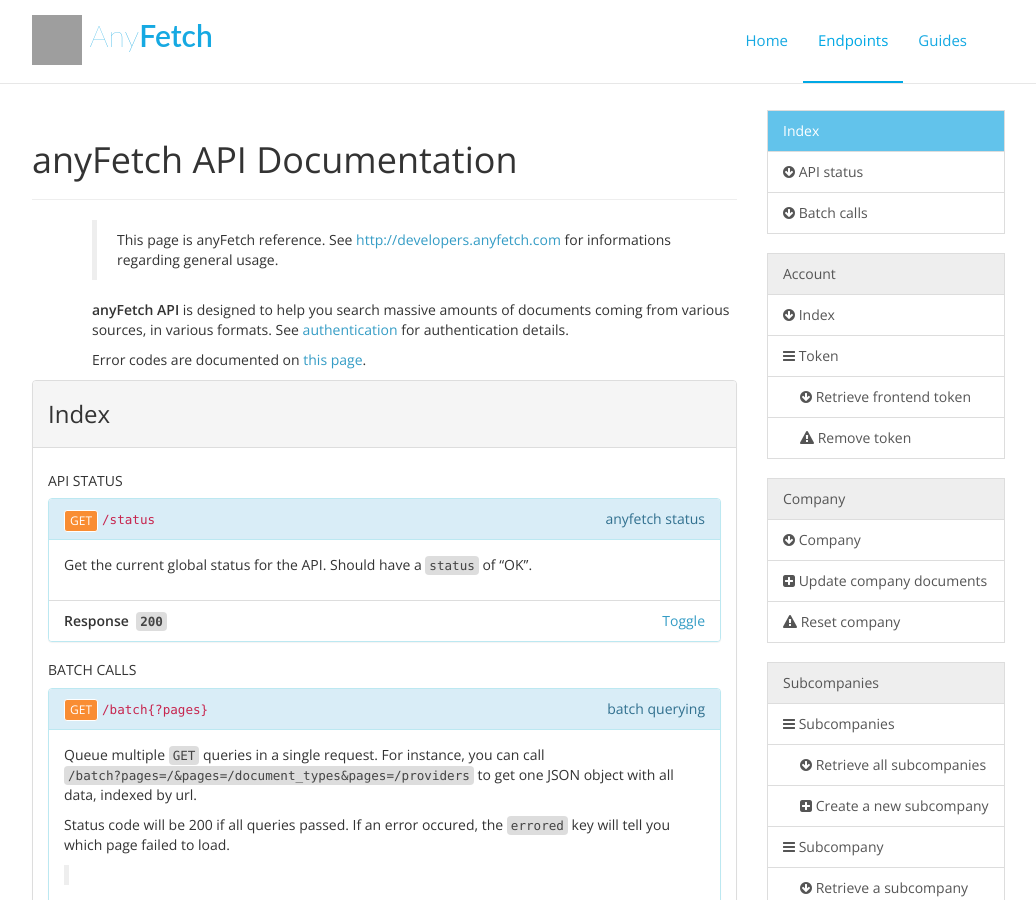
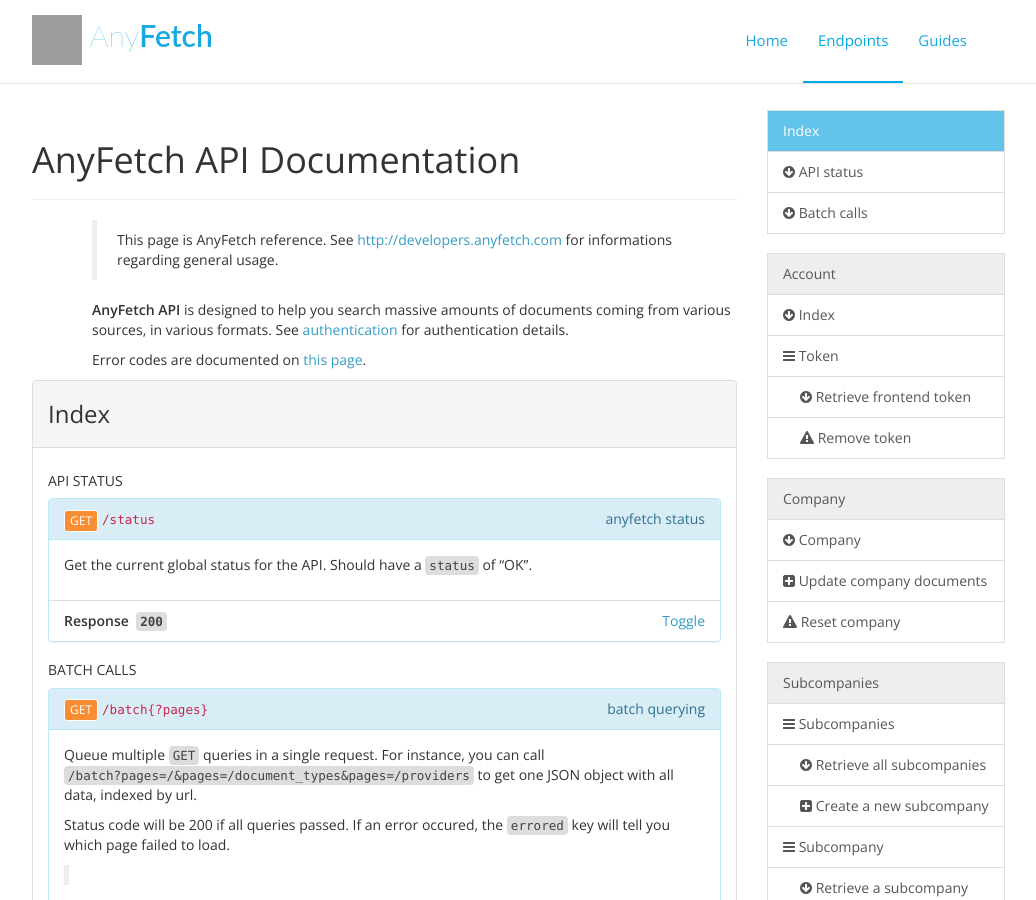
Before and after one commit to AnyFetch/developers.anyfetch.com, a Jekyll site: the page endpoints/index.html, which Jekyll copies as it is, in a window 1280 px wide and 900 px high. Shown: the whole window, without its empty margins (133-1169 px from the left). Built offline with Jekyll 4.4.1, drawn with Linux system fonts in a browser that asks for light colours; nearby versions of some CDN libraries; Markdown is read by kramdown in place of the engine named in the settings; grey boxes are pictures that could not be loaded.

Commit message:
Upper case + favico in endpoints

```diff
--- a/_layouts/aglio.jade
+++ b/_layouts/aglio.jade
@@ -8,11 +8,12 @@
     meta(name='viewport', content='width=device-width, initial-scale=1.0')
     meta(name='description', content='')
     meta(name='author', content='')
-    title anyFetch API endpoints
+    title AnyFetch API endpoints
     link(rel='stylesheet', type='text/css', href='/stylesheets/pygment_trac.css', media='screen')
     link(rel='stylesheet', type='text/css', href='/stylesheets/print.css', media='print')
-    link(rel='icon', type='image/x-icon', href='/images/favicon.ico')
     link(href='http://fonts.googleapis.com/css?family=Open+Sans:300,400,600,800', rel='stylesheet', type='text/css')
+    link(rel='icon', href='/images/favicon.ico', type='image/x-icon')
+
 
     block bootstrap-theme
         link(rel="stylesheet", href="/stylesheets/bootstrap.min.css")
--- a/endpoints/index.html
+++ b/endpoints/index.html
@@ -1,4 +1,4 @@
-<!DOCTYPE html><html lang="en"></html><head><meta charset="utf-8"><meta name="viewport" content="width=device-width, initial-scale=1.0"><meta name="description" content=""><meta name="author" content=""><title>anyFetch API endpoints</title><link rel="stylesheet" type="text/css" href="/stylesheets/pygment_trac.css" media="screen"><link rel="stylesheet" type="text/css" href="/stylesheets/print.css" media="print"><link rel="icon" type="image/x-icon" href="/images/favicon.ico"><link href="http://fonts.googleapis.com/css?family=Open+Sans:300,400,600,800" rel="stylesheet" type="text/css"><link rel="stylesheet" href="/stylesheets/bootstrap.min.css"><link rel="stylesheet" href="//netdna.bootstrapcdn.com/font-awesome/4.0.3/css/font-awesome.min.css"><link rel="stylesheet" href="//fonts.googleapis.com/css?family=Roboto:400,700|Inconsolata|Raleway:200"><style>/* Highlight.js Theme Tomorrow */
+<!DOCTYPE html><html lang="en"></html><head><meta charset="utf-8"><meta name="viewport" content="width=device-width, initial-scale=1.0"><meta name="description" content=""><meta name="author" content=""><title>AnyFetch API endpoints</title><link rel="stylesheet" type="text/css" href="/stylesheets/pygment_trac.css" media="screen"><link rel="stylesheet" type="text/css" href="/stylesheets/print.css" media="print"><link rel="icon" type="image/x-icon" href="/images/favicon.ico"><link href="http://fonts.googleapis.com/css?family=Open+Sans:300,400,600,800" rel="stylesheet" type="text/css"><link rel="stylesheet" href="/stylesheets/bootstrap.min.css"><link rel="stylesheet" href="//netdna.bootstrapcdn.com/font-awesome/4.0.3/css/font-awesome.min.css"><link rel="stylesheet" href="//fonts.googleapis.com/css?family=Roboto:400,700|Inconsolata|Raleway:200"><style>/* Highlight.js Theme Tomorrow */
 .hljs-comment,.hljs-title{color:#8e908c}.hljs-variable,.hljs-attribute,.hljs-tag,.hljs-regexp,.ruby .hljs-constant,.xml .hljs-tag .hljs-title,.xml .hljs-pi,.xml .hljs-doctype,.html .hljs-doctype,.css .hljs-id,.css .hljs-class,.css .hljs-pseudo{color:#c82829}.hljs-number,.hljs-preprocessor,.hljs-pragma,.hljs-built_in,.hljs-literal,.hljs-params,.hljs-constant{color:#f5871f}.ruby .hljs-class .hljs-title,.css .hljs-rules .hljs-attribute{color:#eab700}.hljs-string,.hljs-value,.hljs-inheritance,.hljs-header,.ruby .hljs-symbol,.xml .hljs-cdata{color:#718c00}.css .hljs-hexcolor{color:#3e999f}.hljs-function,.python .hljs-decorator,.python .hljs-title,.ruby .hljs-function .hljs-title,.ruby .hljs-title .hljs-keyword,.perl .hljs-sub,.javascript .hljs-title,.coffeescript .hljs-title{color:#4271ae}.hljs-keyword,.javascript .hljs-function{color:#8959a8}.hljs{display:block;background:white;color:#4d4d4c;padding:.5em}.coffeescript .javascript,.javascript .xml,.tex .hljs-formula,.xml .javascript,.xml .vbscript,.xml .css,.xml .hljs-cdata{opacity:.5}</style><style>body,
 h4,
 h5 {
@@ -93,12 +93,12 @@
     min-width: 212px;
   }
 }
-</style><link rel="stylesheet" href="/stylesheets/landing.css"></head><body><nav role="navigation" class="navbar navbar-default navbar-fixed-top"><div class="container"><div class="navbar-header"><button type="button" data-toggle="collapse" data-target=".navbar-ex1-collapse" class="navbar-toggle"><span class="sr-only">Toggle navigation</span><span class="icon-bar"></span><span class="icon-bar"></span><span class="icon-bar"></span></button><a href="http://anyfetch.com/" class="navbar-brand"><img src="/images/anyfetch_icon.svg"> Any<strong>Fetch</strong></a></div><!--Collect the nav links, forms, and other content for toggling--><div class="collapse navbar-collapse navbar-right navbar-ex1-collapse"><ul class="nav navbar-nav"><li><a href="/" class="navbar-title">Home</a></li><li class="active"><a href="/endpoints" class="navbar-title">Endpoints</a></li><li><a href="/guides" class="navbar-title">Guides</a></li></ul></div><!--/.navbar-collapse--></div><!--/.container--></nav><div class="container content"><div class="row"><div data-spy="scroll" data-target="#nav" class="col-lg-9 col-md-9 col-sm-9 scroll-spy"><div><header><div class="page-header"><h1 id="top">anyFetch API Documentation</h1></div></header><div class="description"><blockquote>
-<p>This page is anyFetch reference. See <a href="this page">http://developers.anyfetch.com</a> for informations regarding general usage.</p>
+</style><link rel="stylesheet" href="/stylesheets/landing.css"></head><body><nav role="navigation" class="navbar navbar-default navbar-fixed-top"><div class="container"><div class="navbar-header"><button type="button" data-toggle="collapse" data-target=".navbar-ex1-collapse" class="navbar-toggle"><span class="sr-only">Toggle navigation</span><span class="icon-bar"></span><span class="icon-bar"></span><span class="icon-bar"></span></button><a href="http://anyfetch.com/" class="navbar-brand"><img src="/images/anyfetch_icon.svg"> Any<strong>Fetch</strong></a></div><!--Collect the nav links, forms, and other content for toggling--><div class="collapse navbar-collapse navbar-right navbar-ex1-collapse"><ul class="nav navbar-nav"><li><a href="/" class="navbar-title">Home</a></li><li class="active"><a href="/endpoints" class="navbar-title">Endpoints</a></li><li><a href="/guides" class="navbar-title">Guides</a></li></ul></div><!--/.navbar-collapse--></div><!--/.container--></nav><div class="container content"><div class="row"><div data-spy="scroll" data-target="#nav" class="col-lg-9 col-md-9 col-sm-9 scroll-spy"><div><header><div class="page-header"><h1 id="top">AnyFetch API Documentation</h1></div></header><div class="description"><blockquote>
+<p>This page is AnyFetch reference. See <a href="this page">http://developers.anyfetch.com</a> for informations regarding general usage.</p>
 </blockquote>
-<p><strong>anyFetch API</strong> is designed to help you search massive amounts of documents coming from various sources, in various formats. See <a href="/authentication.html">authentication</a> for authentication details.</p>
+<p><strong>AnyFetch API</strong> is designed to help you search massive amounts of documents coming from various sources, in various formats. See <a href="/authentication.html">authentication</a> for authentication details.</p>
 <p>Error codes are documented on <a href="/getting-started.html">this page</a>.</p>
-</div></div><div><div class="panel panel-default"><div class="panel-heading"><h3 id="index">Index&nbsp;<a href="#index"><i class="fa fa-link"></i></a></h3></div><div class="panel-body"><h4 id="index-api-status">API status&nbsp;<a href="#index-api-status"><i class="fa fa-link"></i></a></h4><section id="index-api-status-get" class="panel panel-info"><div class="panel-heading"><div style="float:right"><span style="text-transform: lowercase">anyFetch status</span></div><div style="float:left"><a href="#index-api-status-get" class="btn btn-xs btn-primary">GET</a></div><div style="overflow:hidden"><code>/status</code></div></div><div class="panel-body"><p>Get the current global status for the API.
+</div></div><div><div class="panel panel-default"><div class="panel-heading"><h3 id="index">Index&nbsp;<a href="#index"><i class="fa fa-link"></i></a></h3></div><div class="panel-body"><h4 id="index-api-status">API status&nbsp;<a href="#index-api-status"><i class="fa fa-link"></i></a></h4><section id="index-api-status-get" class="panel panel-info"><div class="panel-heading"><div style="float:right"><span style="text-transform: lowercase">AnyFetch status</span></div><div style="float:left"><a href="#index-api-status-get" class="btn btn-xs btn-primary">GET</a></div><div style="overflow:hidden"><code>/status</code></div></div><div class="panel-body"><p>Get the current global status for the API.
 Should have a <code>status</code> of “OK”.</p>
 </div><ul class="list-group"><li class="list-group-item"><strong>Response&nbsp;&nbsp;<code>200</code></strong><a data-toggle="collapse" data-target="#957280a06bc55b8699f318c2550ead43" class="pull-right">Toggle</a></li><li id="957280a06bc55b8699f318c2550ead43" class="list-group-item panel-collapse collapse"><div class="description"></div><h5>Headers</h5><pre><code><span class="hljs-attribute">Content-Type</span>: <span class="hljs-string">application/json</span><br></code></pre><h5>Body</h5><pre><code>{
     "<span class="hljs-attribute">status</span>": <span class="hljs-value"><span class="hljs-string">"ok"</span></span>,
```
